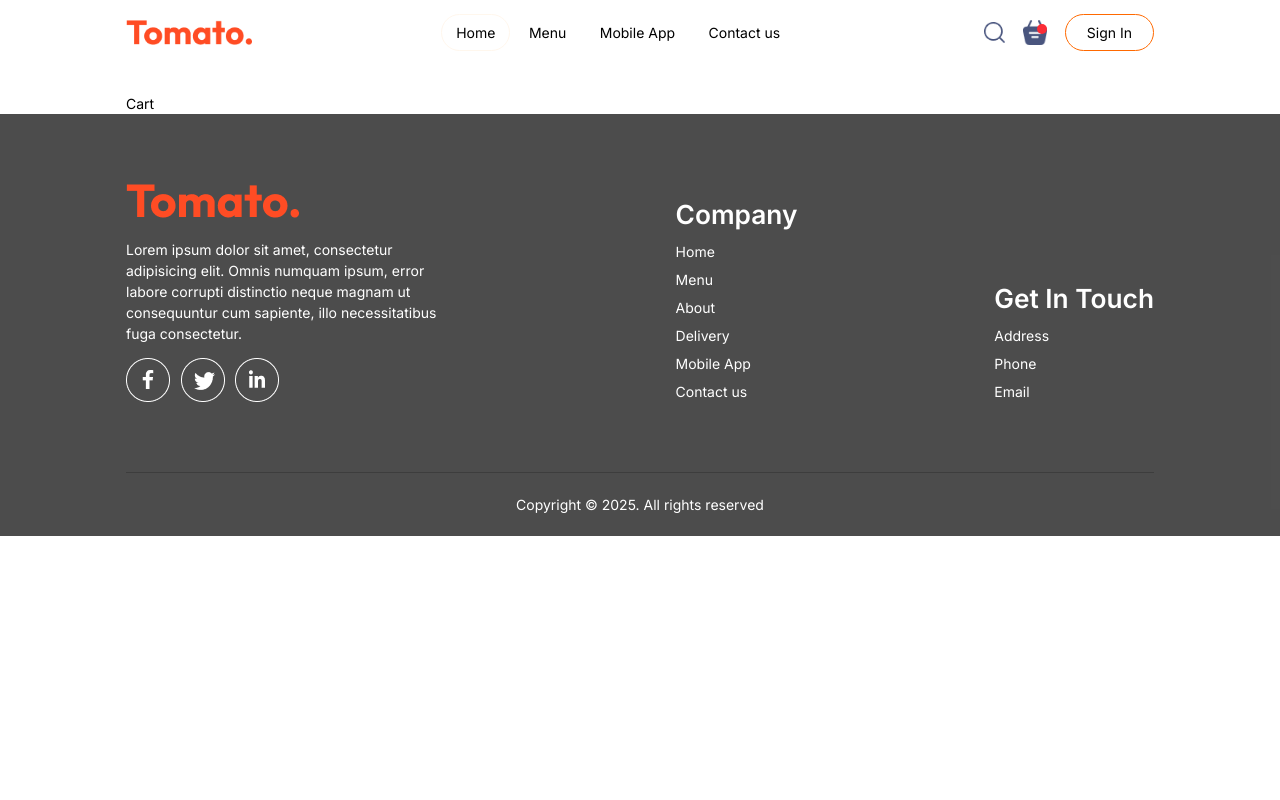
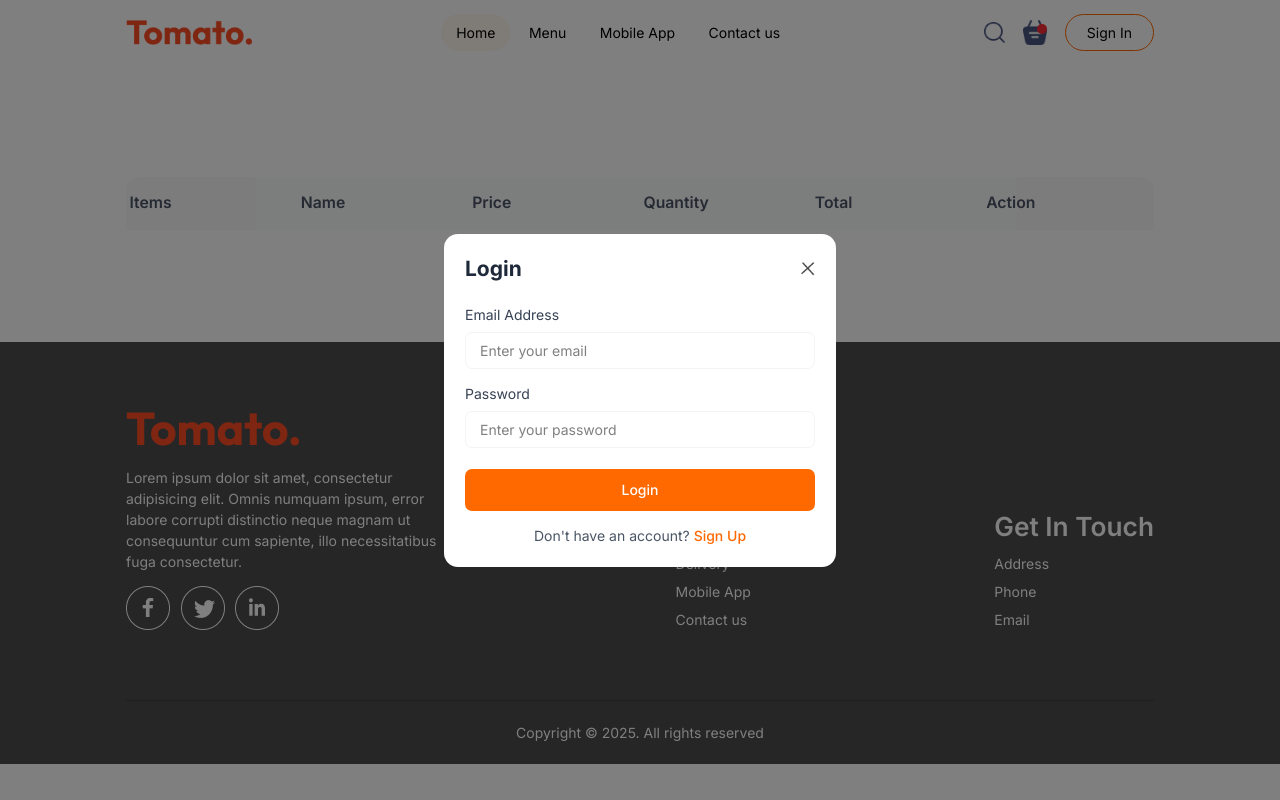
Before and after one commit to tylertgb/food-delivery-app, a React (Vite) app in the folder client/: page /cart in a window 1280 px wide. Both pictures are taken after a click on the button "Sign In". Built offline with nearby package versions, Linux system fonts and the light colour scheme.

Commit message:
Add LoginModal component and integrate with Navbar; update StoreContext for enhanced cart functionality and item management

```diff
--- a/client/src/App.jsx
+++ b/client/src/App.jsx
@@ -1,13 +1,16 @@
 // src/App.jsx
-import React from 'react';
+import React, { useState } from 'react';
 import { Outlet } from 'react-router-dom';
 import Navbar from './components/navbar/Navbar';
 import Footer from './components/footer/Footer';
+import LoginModal from './components/login.modal/LoginModal';
 
 function App() {
+  const [showLoginModal, setShowLoginModal] = useState(false);
   return (
     <main className='min-h-screen'>
-      <Navbar/>
+      {showLoginModal && <LoginModal setShowLoginModal={setShowLoginModal} />}
+      <Navbar setShowLoginModal={setShowLoginModal}/>
       <div className='px-4 md:px-36 mt-8'>
         <Outlet />
       </div>
--- a/client/src/components/app.download/AppDownload.jsx
+++ b/client/src/components/app.download/AppDownload.jsx
@@ -3,7 +3,7 @@ import { assets } from '../../assets/assets'
 
 const AppDownload = () => {
   return (
-    <div className='pb-24 pt-5 bg-white flex flex-col items-center justify-center gap-6 md:gap-12'>
+    <div id='mobile-app' className='py-24 bg-white flex flex-col items-center justify-center gap-6 md:gap-12'>
         <p className='text-2xl md:text-5xl font-semibold text-center'>For Better Experience Download <span className='text-2xl md:text-5xl font-semibold text-orange-500'>Tomato App</span></p>
 
         <div className='flex items-center gap-4'>
--- a/client/src/components/explore.menu/ExploreMenu.jsx
+++ b/client/src/components/explore.menu/ExploreMenu.jsx
@@ -3,7 +3,7 @@ import { menu_list } from '../../assets/assets'
 
 const ExploreMenu = ({category, setCategory}) => {
   return (
-    <div className='py-20'>
+    <div id='menu' className='pt-20 pb-10'>
         <h1 className='text-3xl font-semibold'>Explore Menu</h1>
         <p className='text-lg text-gray-500 mt-3'>Choose from a diverse menu featuring a deletable array of dishes. Our mission is to provide food of various menu to our customers</p>
         <div className='explore-menu-list flex items-center justify-between gap-3 md:gap-6 overflow-x-scroll w-full mt-8'>
--- a/client/src/components/food.display/FoodDisplay.jsx
+++ b/client/src/components/food.display/FoodDisplay.jsx
@@ -5,7 +5,7 @@ import FoodItem from '../food.item/FoodItem'
 const FoodDisplay = ({category}) => {
     const {food_list} = useStoreContext()
   return (
-    <div className='flex flex-col items-start gap-10 pb-20'>
+    <div id='food-display' className='flex flex-col items-start gap-10'>
         <h2 className='text-3xl font-semibold'>Top Dishes Near You</h2>
         <div className='grid grid-cols-1 md:grid-cols-4 gap-6'>
             {food_list.map((item, index) => {
--- a/client/src/components/food.item/FoodItem.jsx
+++ b/client/src/components/food.item/FoodItem.jsx
@@ -2,6 +2,8 @@ import { assets } from '../../assets/assets'
 import { useStoreContext } from '../../hooks/useStoreContext';
 // eslint-disable-next-line
 import { motion } from 'framer-motion';
+
+//Here in the cart page the items added to cart, when i use the remove from cart for a particular item, when i subtract to 0 and beyound it remove the other items added. Why it is this happening?
 
 const FoodItem = ({id, name, image, price, description}) => {
     const {cartItems, addToCart, removeFromCart} = useStoreContext();
@@ -15,7 +17,7 @@ const FoodItem = ({id, name, image, price, description}) => {
         >
             <div className='overflow-hidden rounded-2xl relative'>
                 <div className='z-10 absolute bottom-0 w-full h-20 bg-gradient-to-t from-orange-400 to-transparent'>
-                    <span className='h-10 w-20 rounded-tr-2xl rounded-br-2xl flex items-center justify-center bg-white text-black text-xl font-semibold'>
+                    <span className='h-10 w-20 rounded-tr-2xl rounded-br-2xl flex items-center justify-center bg-white text-black text-lg font-semibold'>
                         ${price.toFixed(2)}
                     </span>
                 </div>
--- a/client/src/components/footer/Footer.jsx
+++ b/client/src/components/footer/Footer.jsx
@@ -3,7 +3,7 @@ import { assets } from '../../assets/assets'
 
 const Footer = () => {
   return (
-    <div className='bg-black/70 px-4 md:px-36 pt-20'>
+    <div id='footer' className='bg-black/70 px-4 md:px-36 pt-20'>
         <div className='grid grid-cols-1 md:grid-cols-3 items-start place-items-start gap-12 md:place-items-end'>
             <div>
                 <img src={assets.logo} alt="" className='mb-6' />
--- /dev/null
+++ b/client/src/components/login.modal/LoginModal.jsx
@@ -0,0 +1,118 @@
+import React, { useState } from 'react';
+import { assets } from '../../assets/assets';
+
+const LoginModal = ({ setShowLoginModal }) => {
+    const [currentState, setCurrentState] = useState("Login");
+    const [formData, setFormData] = useState({
+        name: "",
+        email: "",
+        password: ""
+    });
+
+    const handleChange = (e) => {
+        const { name, value } = e.target;
+        setFormData(prev => ({
+            ...prev,
+            [name]: value
+        }));
+    };
+
+    const handleSubmit = (e) => {
+        e.preventDefault();
+        // Add your authentication logic here
+        console.log("Form submitted:", formData);
+    };
+
+    const toggleState = () => {
+        setCurrentState(prev => prev === "Login" ? "Sign Up" : "Login");
+        setFormData({
+            name: "",
+            email: "",
+            password: ""
+        });
+    };
+
+    return (
+        <div className='login-modal fixed inset-0 p-4 w-full h-full bg-black/50 flex items-center justify-center z-50'>
+            <form
+                onSubmit={handleSubmit}
+                className='bg-white rounded-2xl p-6 w-full max-w-md animate-fadeIn'
+            >
+                <div className='flex items-center justify-between mb-6'>
+                    <h2 className='text-2xl font-bold text-gray-800'>{currentState}</h2>
+                    <img
+                        src={assets.cross_icon}
+                        alt="Close"
+                        className='w-4 cursor-pointer hover:opacity-80'
+                        onClick={() => setShowLoginModal(false)}
+                    />
+                </div>
+
+                {currentState === "Sign Up" && (
+                    <div className='mb-4'>
+                        <label className='block text-gray-700 mb-2'>Your Name</label>
+                        <input
+                            type="text"
+                            name="name"
+                            value={formData.name}
+                            onChange={handleChange}
+                            placeholder='Enter your name'
+                            className='w-full px-4 py-2 border border-gray-100 rounded-lg focus:outline-none focus:ring-2 focus:ring-orange-500'
+                            required
+                        />
+                    </div>
+                )}
+
+                <div className='mb-4'>
+                    <label className='block text-gray-700 mb-2'>Email Address</label>
+                    <input
+                        type="email"
+                        name="email"
+                        value={formData.email}
+                        onChange={handleChange}
+                        placeholder='Enter your email'
+                        className='w-full px-4 py-2 border border-gray-100 rounded-lg focus:outline-none focus:ring-2 focus:ring-orange-500'
+                        required
+                    />
+                </div>
+
+                <div className='mb-6'>
+                    <label className='block text-gray-700 mb-2'>Password</label>
+                    <input
+                        type="password"
+                        name="password"
+                        value={formData.password}
+                        onChange={handleChange}
+                        placeholder='Enter your password'
+                        className='w-full px-4 py-2 border border-gray-100 rounded-lg focus:outline-none focus:ring-2 focus:ring-orange-500'
+                        required
+                        minLength={6}
+                    />
+                </div>
+
+                <button
+                    type="submit"
+                    className='w-full bg-orange-500 text-white py-3 rounded-lg font-medium hover:bg-orange-600 transition-colors mb-4'
+                >
+                    {currentState === "Login" ? "Login" : "Create Account"}
+                </button>
+
+                <div className='text-center'>
+                    <p className='text-gray-600'>
+                        {currentState === "Login"
+                            ? "Don't have an account? "
+                            : "Already have an account? "}
+                        <span
+                            className='text-orange-500 cursor-pointer font-medium'
+                            onClick={toggleState}
+                        >
+                            {currentState === "Login" ? "Sign Up" : "Login"}
+                        </span>
+                    </p>
+                </div>
+            </form>
+        </div>
+    );
+};
+
+export default LoginModal;
--- a/client/src/components/navbar/Navbar.jsx
+++ b/client/src/components/navbar/Navbar.jsx
@@ -1,25 +1,26 @@
 import React, { useState } from "react";
 import { assets } from "../../assets/assets";
-const Navbar = () => {
+import {Link} from 'react-router-dom'
+const Navbar = ({setShowLoginModal}) => {
   const [menu, setMenu] = useState('home');
 
   return (
     <div className=" bg-transparent px-4 md:px-36 py-4">
       <div className="flex items-center justify-between">
-        <img src={assets.logo} className="w-24 md:w-36" alt="" />
+       <Link to="/"> <img src={assets.logo} className="w-24 md:w-36" alt="" /></Link>
         <ul className="hidden md:flex items-center gap-1">
-          <li onClick={() => setMenu('home')} className={`rounded-4xl px-4 py-2 cursor-pointer bg-transparent hover:bg-orange-50 duration-50 ${menu === 'home' ? 'border border-orange-50 duration-500': 'border border-transparent'}`}>Home</li>
-          <li onClick={() => setMenu('menu')} className={`rounded-4xl px-4 py-2 cursor-pointer bg-transparent hover:bg-orange-50 duration-50 ${menu === 'menu' ? 'border border-orange-50 duration-500': 'border border-transparent'}`}>Menu</li>
-          <li onClick={() => setMenu('mobile-app')} className={`rounded-4xl px-4 cursor-pointer py-2 bg-transparent hover:bg-orange-50 duration-50 ${menu === 'mobile-app' ? 'border border-orange-50 duration-500': 'border border-transparent'}`}>Mobile App</li>
-          <li onClick={() => setMenu('contact-us')} className={`rounded-4xl px-4 cursor-pointer py-2 bg-transparent hover:bg-orange-50 duration-50 ${menu === 'contact-us' ? 'border border-orange-50 duration-500': 'border border-transparent'}`}>Contact us</li>
+          <Link to="/" onClick={() => setMenu('home')} className={`rounded-4xl px-4 py-2 cursor-pointer border  hover:bg-orange-50 duration-50 ${menu === 'home' ? 'border border-orange-50 bg-orange-50 duration-500': 'border border-transparent'}`}>Home</Link>
+          <a href="#menu" onClick={() => setMenu('menu')} className={`rounded-4xl px-4 py-2 cursor-pointer border hover:bg-orange-50 duration-50 ${menu === 'menu' ? 'border border-orange-50 bg-orange-50 duration-500': 'border border-transparent'}`}>Menu</a>
+          <a href="#mobile-app" onClick={() => setMenu('mobile-app')} className={`rounded-4xl px-4 cursor-pointer py-2 border-transparent hover:bg-orange-50 duration-50 ${menu === 'mobile-app' ? 'border border-orange-50 bg-orange-50 duration-500': 'border border-transparent'}`}>Mobile App</a>
+          <a href="#contact-us" onClick={() => setMenu('contact-us')} className={`rounded-4xl px-4 cursor-pointer py-2 border-transparent hover:bg-orange-50 duration-50 ${menu === 'contact-us' ? 'border border-orange-50 bg-orange-50 duration-500': 'border border-transparent'}`}>Contact us</a>
         </ul>
         <div className="flex items-center gap-5">
           <img src={assets.search_icon} className="h-6 w-6" alt="" />
           <div className="relative">
-            <img src={assets.basket_icon} className="h-7 w-7" alt="" />
+           <Link to="cart"> <img src={assets.basket_icon} className="h-7 w-7" alt="" /></Link>
             <div className="absolute top-1 right-0 bg-red-500 h-3 w-3 rounded-full"></div>
           </div>
-          <button className="border border-orange-500 rounded-4xl px-6 py-2 cursor-pointer hover:bg-orange-50 duration-500">Sign In</button>
+          <button onClick={() => setShowLoginModal(true)} className="border border-orange-500 rounded-4xl px-6 py-2 cursor-pointer hover:bg-orange-50 duration-500">Sign In</button>
         </div>
       </div>
     </div>
--- a/client/src/contexts/StoreContext.jsx
+++ b/client/src/contexts/StoreContext.jsx
@@ -3,47 +3,62 @@ import { food_list } from "../assets/assets";
 
 export const StoreContext = createContext(null);
 
-const StoreContextProvider = ({children}) => {
-
+const StoreContextProvider = ({ children }) => {
     const [cartItems, setCartItems] = useState({});
 
     const addToCart = (itemId) => {
         setCartItems((prev) => ({
             ...prev,
-            [itemId]: prev[itemId] ? prev[itemId] + 1 : 1
+            [itemId]: prev[itemId] ? prev[itemId] + 1 : 1,
         }));
     };
 
-    const removeFromCart = (itemId) => {
-        setCartItems((prev) => {
-            if (!prev[itemId]) return prev;
-            const updatedCart = { ...prev };
-            if (updatedCart[itemId] === 1) {
-                delete updatedCart[itemId];
-            } else {
-                updatedCart[itemId] -= 1;
+    const removeFromCart = (id) => {
+        setCartItems((prevCartItems) => {
+            const newCartItems = { ...prevCartItems };
+            if (newCartItems[id] > 0) {
+                newCartItems[id] -= 1;
+                if (newCartItems[id] === 0) {
+                    delete newCartItems[id];
+                }
             }
-            return updatedCart;
+            return newCartItems;
         });
+    };
+
+    // Delete item from cart regardless of quantity
+    const deleteFromCart = (id) => {
+        setCartItems((prevCartItems) => {
+            const newCartItems = { ...prevCartItems };
+            delete newCartItems[id];
+            return newCartItems;
+        });
+    };
+
+    // Clear the entire cart
+    const clearCart = () => {
+        setCartItems({});
     };
 
     useEffect(() => {
         console.log(cartItems);
-    }, [cartItems])
+    }, [cartItems]);
 
     const contextValue = {
         food_list,
         cartItems,
         setCartItems,
         addToCart,
-        removeFromCart
-    }
+        removeFromCart,
+        deleteFromCart,
+        clearCart,
+    };
 
-    return(
+    return (
         <StoreContext.Provider value={contextValue}>
             {children}
         </StoreContext.Provider>
-    )
-}
+    );
+};
 
-export default StoreContextProvider
+export default StoreContextProvider;
--- a/client/src/pages/cart/Cart.jsx
+++ b/client/src/pages/cart/Cart.jsx
@@ -1,8 +1,58 @@
-import React from 'react'
+import {useStoreContext} from '../../hooks/useStoreContext'
+import { RiDeleteBinLine } from "react-icons/ri";
+import {assets} from '../../assets/assets'
 
 const Cart = () => {
+  const {cartItems, food_list, addToCart, removeFromCart, deleteFromCart, clearCart} = useStoreContext();
   return (
-    <div>Cart</div>
+    <div id='cart' className='py-24 bg-white md:gap-12'>
+      <div>
+        <div className="grid grid-cols-6 gap-2 items-center bg-gray-50 rounded-tr-2xl rounded-tl-2xl py-4 px-1">
+          <p className="text-lg font-semibold text-gray-600">Items</p>
+          <p className="text-lg font-semibold text-gray-600">Name</p>
+          <p className="text-lg font-semibold text-gray-600">Price</p>
+          <p className="text-lg font-semibold text-gray-600">Quantity</p>
+          <p className="text-lg font-semibold text-gray-600">Total</p>
+          <p className="text-lg font-semibold text-gray-600">Action</p>
+        </div>
+        <div className='pt-4 flex flex-col gap-4'>
+           {food_list.map((item) => {
+            if(cartItems[item._id] > 0){
+              return(
+                <div className="grid grid-cols-6 items-center gap-4 bg-gray-50 p-1 border border-gray-100 rounded-2xl">
+                  <img src={item.image} alt={item.name} className="w-14 h-14 object-cover rounded-xl" />
+                  <h3 className="text-lg">{item.name}</h3>
+                  <p> ${item.price.toFixed(2)}</p>
+                  <p>{cartItems[item._id]}</p>
+                  <p>${item.price.toFixed(2)*cartItems[item._id]}</p>
+
+                  <div className='flex items-center gap-4'>
+                  <RiDeleteBinLine onClick={() => deleteFromCart(item._id)} size={24} title="Delete" className="text-red-600 cursor-pointer"/>
+                  <div className=''>
+                    {!cartItems[item._id] ? (
+                        <img src={assets.add_icon_white} alt="" onClick={() => addToCart(item._id)} className='w-8' />
+                    ) : (
+                        <div className='flex items-center gap-2'>
+                            <img src={assets.remove_icon_red} alt="" onClick={() => removeFromCart(item._id)} className='w-8' />
+                            <span className='text-gray-600'>{cartItems[item._id]}</span>
+                            <img src={assets.add_icon_green} alt="" onClick={() => addToCart(item._id)} className='w-8' />
+                        </div>
+                    )}
+                  </div>
+                </div>
+                </div>
+              )
+            }
+          })}
+        </div>
+
+        <div className='my-4'>
+          {Object.keys(cartItems).length > 0 && (
+            <button title='Clear Cart' onClick={clearCart} className="bg-red-600 text-white py-3 px-6 rounded-xl mt-4">Clear Cart</button>
+          )}
+        </div>
+      </div>
+    </div>
   )
 }
 
--- a/client/src/pages/home/Home.jsx
+++ b/client/src/pages/home/Home.jsx
@@ -7,7 +7,7 @@ import AppDownload from '../../components/app.download/AppDownload'
 const Home = () => {
   const [category, setCategory] = useState('All')
   return (
-    <div>
+    <div id='home'>
       <Header/>
       <ExploreMenu category={category} setCategory={setCategory}/>
       <FoodDisplay category={category}/>
--- a/client/src/routes/Route.jsx
+++ b/client/src/routes/Route.jsx
@@ -16,4 +16,5 @@ export const router = createBrowserRouter([
       { path: 'order', element: <PlaceOrder /> },
     ],
     },
+    {path: 'cart', element: <Cart/>}
 ]);
```
